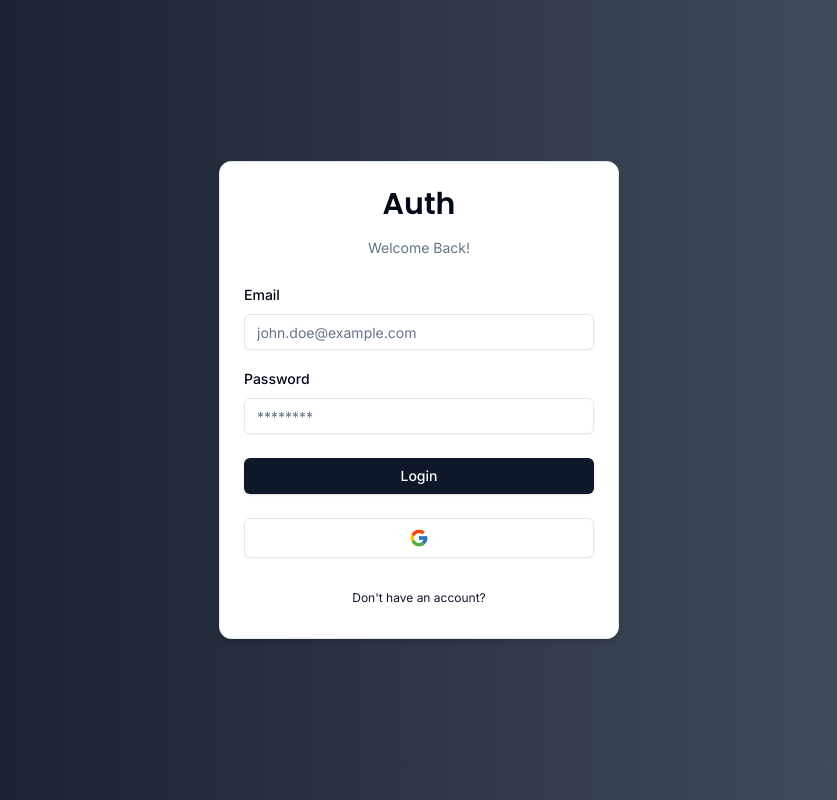
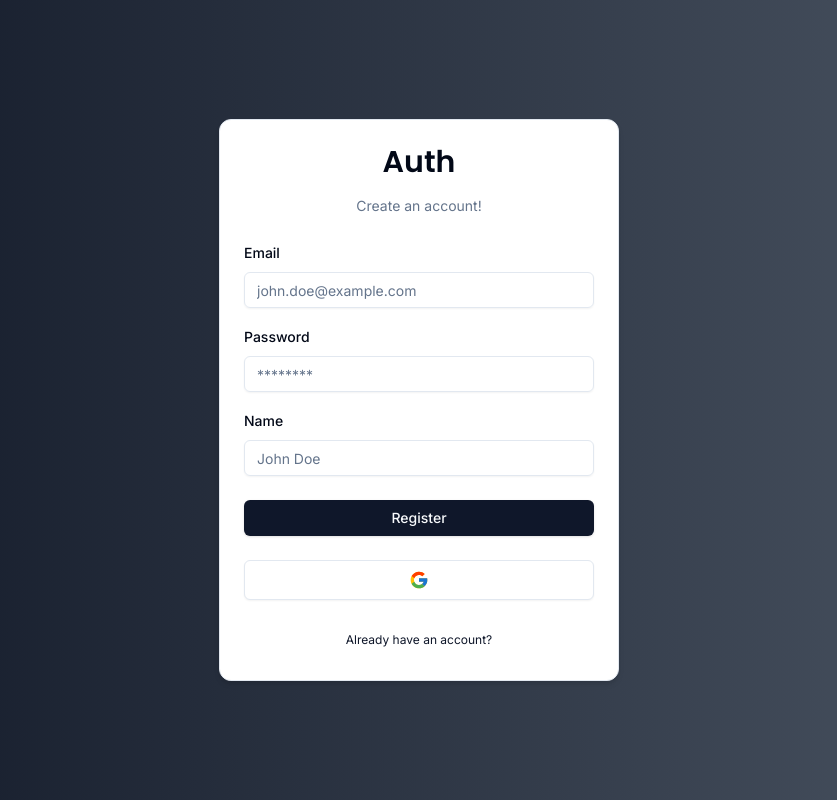
Before and after one commit to siemd2/Auth-Toolkit, a Next.js app: page /auth/register in a window 1280 px wide. Shown: the whole page, without its empty margins (221-1058 px from the left). Built offline with nearby package versions, Linux system fonts and the light colour scheme.

Commit message:
finished registration form with server side validation

```diff
--- /dev/null
+++ b/actions/register.ts
@@ -0,0 +1,16 @@
+"use server";
+
+import * as z from "zod";
+
+import { RegisterSchema } from "@/schemas";
+
+export const register = async (values: z.infer<typeof RegisterSchema>) => {
+    // server-side validation using zod bc client-side validation can be bypassed easily
+    const validatedFields = RegisterSchema.safeParse(values);
+
+    if (!validatedFields.success) {
+        return { error: "Invalid fields!"};
+    }
+
+    return { success: "Email sent!"};
+};
--- a/app/auth/register/page.tsx
+++ b/app/auth/register/page.tsx
@@ -1,9 +1,9 @@
-import { LoginForm } from '@/components/auth/login-form';
+import { RegisterForm } from '@/components/auth/register-form';
 
-const LoginPage = () => {
+const RegisterPage = () => {
     return (
-        <LoginForm />
+        <RegisterForm />
     );
 }
 
-export default LoginPage;
+export default RegisterPage;
--- /dev/null
+++ b/components/auth/register-form.tsx
@@ -0,0 +1,134 @@
+"use client";
+
+import * as z from "zod";
+import { useState, useTransition } from "react";
+import { useForm } from "react-hook-form";
+import { zodResolver } from "@hookform/resolvers/zod";
+
+import { RegisterSchema } from "@/schemas";
+import { Input } from "@/components/ui/input";
+import {
+    Form,
+    FormControl,
+    FormField,
+    FormItem,
+    FormLabel,
+    FormMessage,
+} from "@/components/ui/form";
+import { CardWrapper } from "@/components/auth/card-wrapper";
+import { Button } from "@/components/ui/button";
+import { FormError } from "@/components/form-error";
+import { FormSuccess } from "@/components/form-success";
+import { register } from "@/actions/register"; //server action for passing login info to server
+
+export const RegisterForm = () => {
+    const [error, setError] = useState<string | undefined>("");
+    const [success, setSuccess] = useState<string | undefined>("");
+    const [isPending, startTransition] = useTransition();
+
+    // login form hook
+    const form = useForm<z.infer<typeof RegisterSchema>>({
+        resolver: zodResolver(RegisterSchema),
+        defaultValues: {
+            email: "",
+            password: "",
+            name: "",
+        },
+    });
+
+    // custom on submit function
+    const onSubmit = (values: z.infer<typeof RegisterSchema>) => {
+        // for each submit, clear error and success messages
+        setError("");
+        setSuccess("");
+
+        startTransition(() => {
+            register(values) // send data to server via server action
+                .then((data) => {
+                    setError(data.error);
+                    setSuccess(data.success);
+                })
+        });
+    };
+
+    return (
+        <CardWrapper
+            headerLabel="Create an account!"
+            backButtonLabel="Already have an account?"
+            backButtonHref="/auth/login"
+            showSocial
+        >
+            <Form {...form}>
+                <form
+                    onSubmit={form.handleSubmit(onSubmit)}
+                    className="space-y-6"
+                >
+                    <div className="space-y-4">
+                        <FormField
+                            control={form.control}
+                            name="email"
+                            render={({ field }) => (
+                                <FormItem>
+                                    <FormLabel>Email</FormLabel>
+                                    <FormControl>
+                                        <Input
+                                            {...field}
+                                            disabled={isPending} // disable input while for submission pending
+                                            placeholder="john.doe@example.com"
+                                            type="email"
+                                        />
+                                    </FormControl>
+                                    <FormMessage />
+                                </FormItem>
+                            )}
+                        />
+                        <FormField
+                            control={form.control}
+                            name="password"
+                            render={({ field }) => (
+                                <FormItem>
+                                    <FormLabel>Password</FormLabel>
+                                    <FormControl>
+                                        <Input
+                                            {...field}
+                                            disabled={isPending} // disable input while for submission pending
+                                            placeholder="********"
+                                            type="password"
+                                        />
+                                    </FormControl>
+                                    <FormMessage />
+                                </FormItem>
+                            )}
+                        />
+                        <FormField
+                            control={form.control}
+                            name="name"
+                            render={({ field }) => (
+                                <FormItem>
+                                    <FormLabel>Name</FormLabel>
+                                    <FormControl>
+                                        <Input
+                                            {...field}
+                                            disabled={isPending} // disable input while for submission pending
+                                            placeholder="John Doe"
+                                        />
+                                    </FormControl>
+                                    <FormMessage />
+                                </FormItem>
+                            )}
+                        />
+                    </div>
+                    <FormError message={error}/>
+                    <FormSuccess message={success}/>
+                    <Button
+                        disabled={isPending} // disable input while for submission pending
+                        type="submit"
+                        className="w-full"
+                    >
+                        Register
+                    </Button>
+                </form>
+            </Form>
+        </CardWrapper>
+    )
+}
--- a/package.json
+++ b/package.json
@@ -32,6 +32,7 @@
     "eslint": "^8",
     "eslint-config-next": "14.0.4",
     "postcss": "^8",
+    "prisma": "^5.9.1",
     "tailwindcss": "^3.3.0",
     "typescript": "^5"
   }
--- a/schemas/index.ts
+++ b/schemas/index.ts
@@ -10,3 +10,17 @@
         message: "Password is required"
     }) // dont specify a minimum length on login because people may have registered when rules were different, instead specify min of 1
 });
+
+export const RegisterSchema = z.object({
+    email: z.string().email({
+        message: "Email is required" // custom error message
+    }),
+
+    password: z.string().min(8, {
+        message: "Minimum of 8 characters required" // specify a minimum pword length on register
+    }),
+
+    name: z.string().min(1, {
+        message: "Name is required"
+    }),
+});
```
Also changed, not shown: 1 other file (tests, documents, lock files or other folders).
